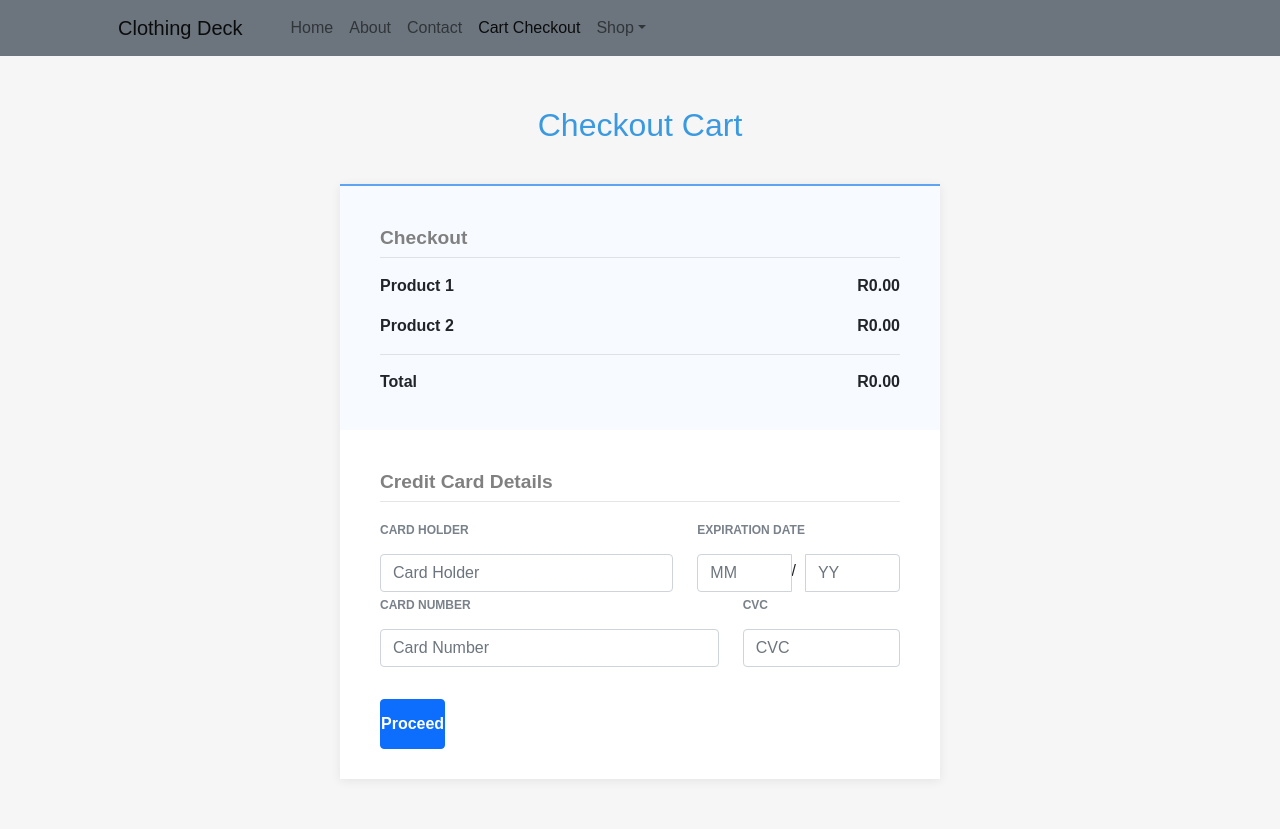
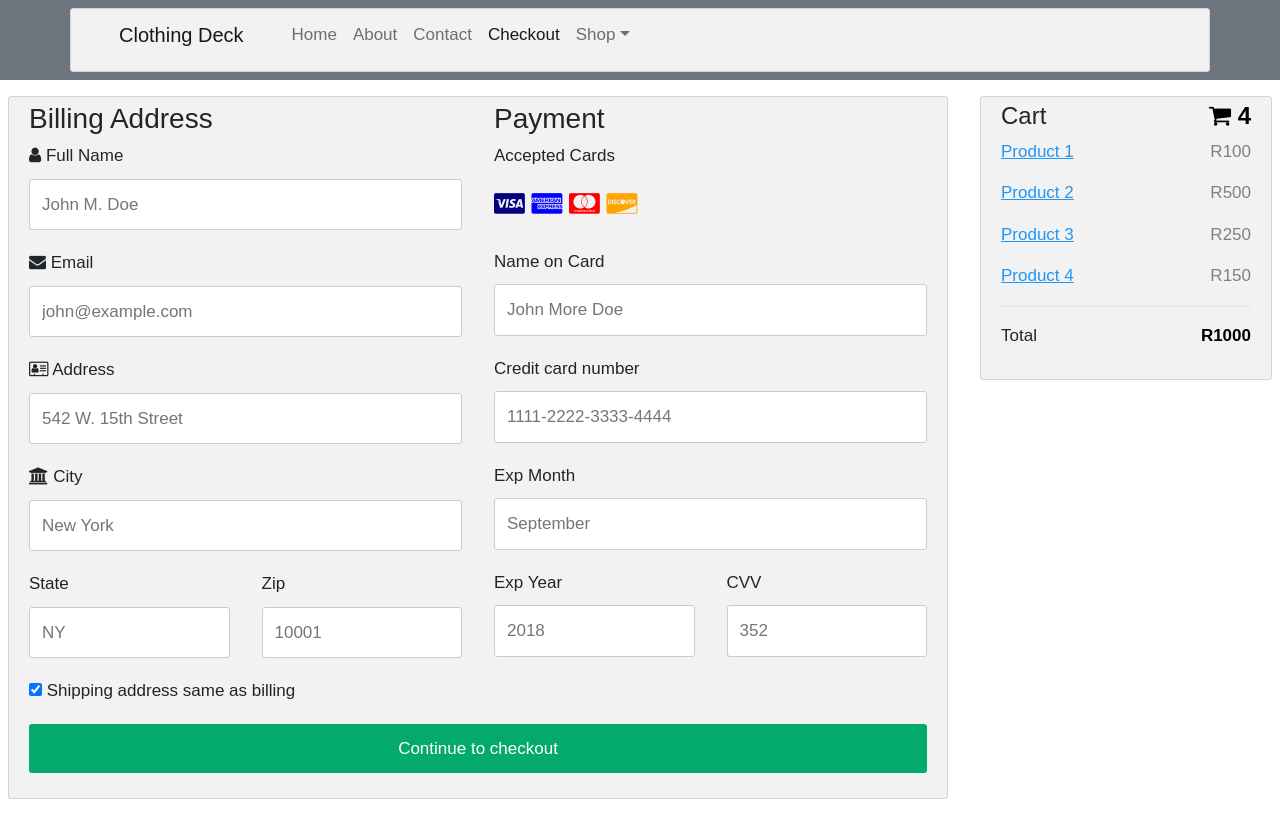
Before and after one commit to CameronBowen09/Git-Practice-Repository-Team-Website, a plain HTML site: page checkout.html in a window 1280 px wide. After the commit the page ends 807 px from the top, so only its background shows below. Drawn offline with nearby package versions, Linux system fonts and the light colour scheme.

Commit message:
final draft

```diff
--- a/checkout.html
+++ b/checkout.html
@@ -17,7 +17,7 @@
 
 <body>
   <!-- Navigation-->
-  <nav class="navbar navbar-expand-lg bg-secondary navbar-light">
+  <nav class="navbar navbar-expand-lg bg-secondary navbar-light fixed-top">
     <div class="container px-4 px-lg-5">
       <a class="navbar-brand" href="#!">Clothing Deck</a>
       <button class="navbar-toggler" type="button" data-bs-toggle="collapse" data-bs-target="#navbarSupportedContent"
@@ -28,15 +28,12 @@
           <li class="nav-item"><a class="nav-link" aria-current="page" href="index.html">Home</a></li>
           <li class="nav-item"><a class="nav-link" href="#about">About</a></li>
           <li class="nav-item"><a class="nav-link" href="#contact">Contact</a></li>
-          <li class="nav-item"><a class="nav-link active" href="#cart checkout">Cart Checkout</a></li>
+          <li class="nav-item"><a class="nav-link active" href="#cart checkout">Checkout</a></li>
           <li class="nav-item dropdown">
-            <a class="nav-link dropdown-toggle" id="navbarDropdown" href="#" role="button" data-bs-toggle="dropdown"
-              aria-expanded="false">Shop</a>
+            <a class="nav-link dropdown-toggle" id="navbarDropdown" href="#" role="button" data-bs-toggle="dropdown" aria-expanded="false">Shop</a>
             <ul class="dropdown-menu" aria-labelledby="navbarDropdown">
                 <li><a class="dropdown-item" href="#!">All Products</a></li>
-              <li>
-                <hr class="dropdown-divider" />
-              </li>
+                <li><hr class="dropdown-divider" /></li>
                 <li><a class="dropdown-item" href="#!">Mens</a></li>
                 <li><a class="dropdown-item" href="#!">Women</a></li>
             </ul>
@@ -47,67 +44,200 @@
     </div>
   </nav>
 
-  <main class="page payment-page">
-    <section class="payment-form dark">
+
+
+
+  <!DOCTYPE html>
+<html>
+<head>
+<meta name="viewport" content="width=device-width, initial-scale=1">
+<link rel="stylesheet" href="https://cdnjs.cloudflare.com/ajax/libs/font-awesome/4.7.0/css/font-awesome.min.css">
+<style>
+body {
+  font-family: Arial;
+  font-size: 17px;
+  padding: 8px;
+}
+
+* {
+  box-sizing: border-box;
+}
+
+.row {
+  display: -ms-flexbox; /* IE10 */
+  display: flex;
+  -ms-flex-wrap: wrap; /* IE10 */
+  flex-wrap: wrap;
+  margin: 0 -16px;
+}
+
+.col-25 {
+  -ms-flex: 25%; /* IE10 */
+  flex: 25%;
+}
+
+.col-50 {
+  -ms-flex: 50%; /* IE10 */
+  flex: 50%;
+}
+
+.col-75 {
+  -ms-flex: 75%; /* IE10 */
+  flex: 75%;
+}
+
+.col-25,
+.col-50,
+.col-75 {
+  padding: 0 16px;
+}
+
+.container {
+  background-color: #f2f2f2;
+  padding: 5px 20px 15px 20px;
+  border: 1px solid lightgrey;
+  border-radius: 3px;
+}
+
+input[type=text] {
+  width: 100%;
+  margin-bottom: 20px;
+  padding: 12px;
+  border: 1px solid #ccc;
+  border-radius: 3px;
+}
+
+label {
+  margin-bottom: 10px;
+  display: block;
+}
+
+.icon-container {
+  margin-bottom: 20px;
+  padding: 7px 0;
+  font-size: 24px;
+}
+
+.btn {
+  background-color: #04AA6D;
+  color: white;
+  padding: 12px;
+  margin: 10px 0;
+  border: none;
+  width: 100%;
+  border-radius: 3px;
+  cursor: pointer;
+  font-size: 17px;
+}
+
+.btn:hover {
+  background-color: #45a049;
+}
+
+a {
+  color: #2196F3;
+}
+
+hr {
+  border: 1px solid lightgrey;
+}
+
+span.price {
+  float: right;
+  color: grey;
+}
+
+/* Responsive layout - when the screen is less than 800px wide, make the two columns stack on top of each other instead of next to each other (also change the direction - make the "cart" column go on top) */
+@media (max-width: 800px) {
+  .row {
+    flex-direction: column-reverse;
+  }
+  .col-25 {
+    margin-bottom: 20px;
+  }
+}
+</style>
+</head>
+<body>
+
+<h2>Responsive Checkout Form</h2>
+<p>Resize the browser window to see the effect. When the screen is less than 800px wide, make the two columns stack on top of each other instead of next to each other.</p>
+<div class="row">
+  <div class="col-75">
     <div class="container">
-        <div class="block-heading">
-          <h2>Checkout Cart</h2>
+      <form action="/action_page.php">
 
+        <div class="row">
+          <div class="col-50">
+            <h3>Billing Address</h3>
+            <label for="fname"><i class="fa fa-user"></i> Full Name</label>
+            <input type="text" id="fname" name="firstname" placeholder="John M. Doe">
+            <label for="email"><i class="fa fa-envelope"></i> Email</label>
+            <input type="text" id="email" name="email" placeholder="john@example.com">
+            <label for="adr"><i class="fa fa-address-card-o"></i> Address</label>
+            <input type="text" id="adr" name="address" placeholder="542 W. 15th Street">
+            <label for="city"><i class="fa fa-institution"></i> City</label>
+            <input type="text" id="city" name="city" placeholder="New York">
+
+            <div class="row">
+              <div class="col-50">
+                <label for="state">State</label>
+                <input type="text" id="state" name="state" placeholder="NY">
               </div>
-        <form>
-          <div class="products">
-            <h3 class="title">Checkout</h3>
-            <div class="item">
-              <span class="price">R0.00</span>
-              <p class="item-name">Product 1</p>
-              <p class="item-description"></p>
-            </div>
-            <div class="item">
-              <span class="price">R0.00</span>
-              <p class="item-name">Product 2</p>
-              <p class="item-description"></p>
-            </div>
-            <div class="total">Total<span class="price">R0.00</span></div>
-          </div>
-          <div class="card-details">
-            <h3 class="title">Credit Card Details</h3>
-            <div class="row">
-              <div class="form-group col-sm-7">
-                <label for="card-holder">Card Holder</label>
-                <input id="card-holder" type="text" class="form-control" placeholder="Card Holder"
-                  aria-label="Card Holder" aria-describedby="basic-addon1">
-              </div>
-              <div class="form-group col-sm-5">
-                <label for="">Expiration Date</label>
-                <div class="input-group expiration-date">
-                  <input type="text" class="form-control" placeholder="MM" aria-label="MM"
-                    aria-describedby="basic-addon1">
-                  <span class="date-separator">/</span>
-                  <input type="text" class="form-control" placeholder="YY" aria-label="YY"
-                    aria-describedby="basic-addon1">
-                </div>
-              </div>
-              <div class="form-group col-sm-8">
-                <label for="card-number">Card Number</label>
-                <input id="card-number" type="text" class="form-control" placeholder="Card Number"
-                  aria-label="Card Holder" aria-describedby="basic-addon1">
-              </div>
-              <div class="form-group col-sm-4">
-                <label for="cvc">CVC</label>
-                <input id="cvc" type="text" class="form-control" placeholder="CVC" aria-label="Card Holder"
-                  aria-describedby="basic-addon1">
-              </div>
-              <div class="form-group col-sm-12">
-                <button type="button" class="btn btn-primary btn-block">Proceed</button>
+              <div class="col-50">
+                <label for="zip">Zip</label>
+                <input type="text" id="zip" name="zip" placeholder="10001">
               </div>
             </div>
           </div>
+
+          <div class="col-50">
+            <h3>Payment</h3>
+            <label for="fname">Accepted Cards</label>
+            <div class="icon-container">
+              <i class="fa fa-cc-visa" style="color:navy;"></i>
+              <i class="fa fa-cc-amex" style="color:blue;"></i>
+              <i class="fa fa-cc-mastercard" style="color:red;"></i>
+              <i class="fa fa-cc-discover" style="color:orange;"></i>
+            </div>
+            <label for="cname">Name on Card</label>
+            <input type="text" id="cname" name="cardname" placeholder="John More Doe">
+            <label for="ccnum">Credit card number</label>
+            <input type="text" id="ccnum" name="cardnumber" placeholder="1111-2222-3333-4444">
+            <label for="expmonth">Exp Month</label>
+            <input type="text" id="expmonth" name="expmonth" placeholder="September">
+            <div class="row">
+              <div class="col-50">
+                <label for="expyear">Exp Year</label>
+                <input type="text" id="expyear" name="expyear" placeholder="2018">
+              </div>
+              <div class="col-50">
+                <label for="cvv">CVV</label>
+                <input type="text" id="cvv" name="cvv" placeholder="352">
+              </div>
+            </div>
+          </div>
+
+        </div>
+        <label>
+          <input type="checkbox" checked="checked" name="sameadr"> Shipping address same as billing
+        </label>
+        <input type="submit" value="Continue to checkout" class="btn">
       </form>
     </div>
-    </section>
-  </main>
+  </div>
+  <div class="col-25">
+    <div class="container">
+      <h4>Cart <span class="price" style="color:black"><i class="fa fa-shopping-cart"></i> <b>4</b></span></h4>
+      <p><a href="#">Product 1</a> <span class="price">R100</span></p>
+      <p><a href="#">Product 2</a> <span class="price">R500</span></p>
+      <p><a href="#">Product 3</a> <span class="price">R250</span></p>
+      <p><a href="#">Product 4</a> <span class="price">R150</span></p>
+      <hr>
+      <p>Total <span class="price" style="color:black"><b>R1000</b></span></p>
+    </div>
+  </div>
+</div>
+
 </body>
-  <script src="https://code.jquery.com/jquery-3.2.1.min.js"></script>
-  <script src="https://maxcdn.bootstrapcdn.com/bootstrap/4.0.0/js/bootstrap.min.js"></script>
-
 </html>
```
Also changed, not shown: index.html (+19 -11 lines), assets/Images/sunglasses.jpg (added), css/styles.css. Lines whose indentation alone changed are shown as unchanged.
